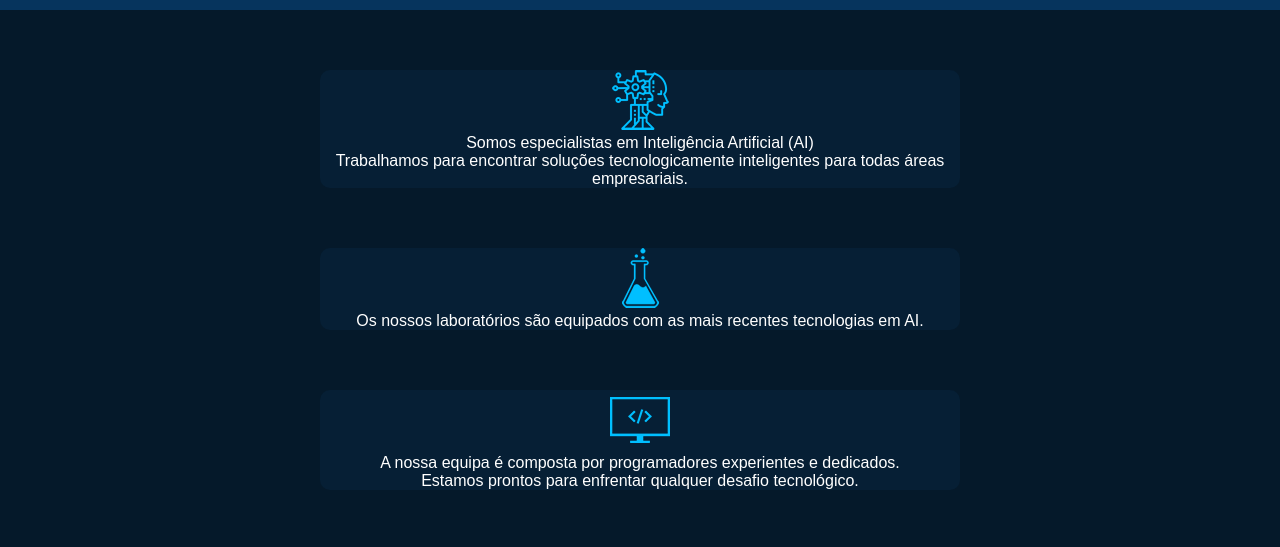
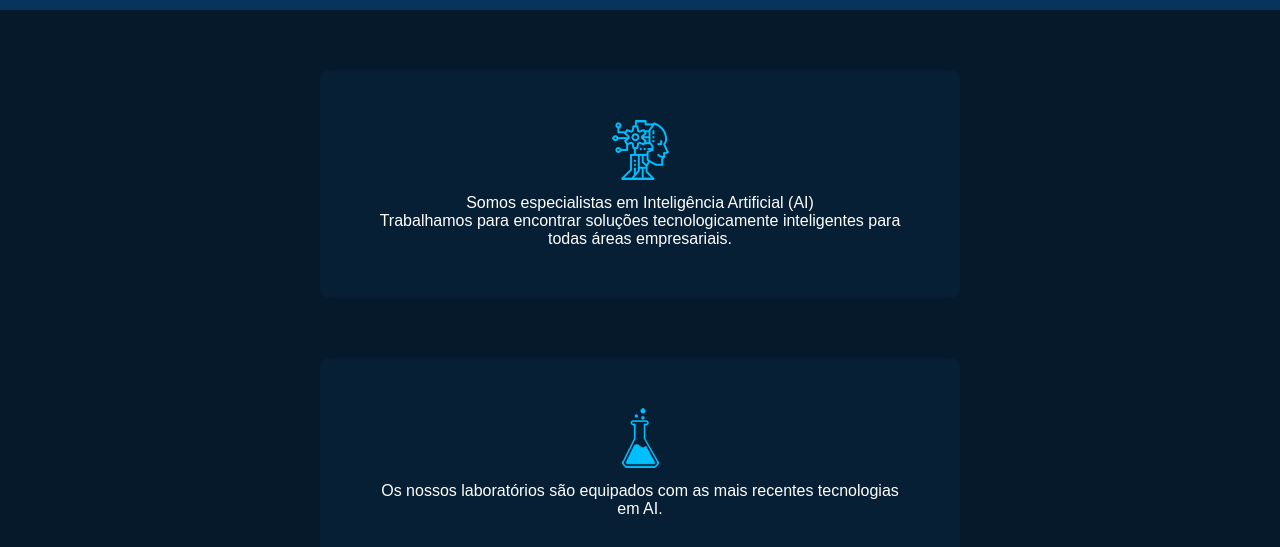
Before and after one commit to thiagorodriguezdev/projeto-inteligencia-artifical, a plain HTML site: page index.html in a window 1280 px wide. Shown: the part 223-770 px from the top of the page. Drawn offline with Linux system fonts and the light colour scheme.

Commit message:
Atualiza a seção "Quem Somos" com novos estilos e classes para os ícones e textos

```diff
--- a/assets/css/style.css
+++ b/assets/css/style.css
@@ -40,6 +40,7 @@ body {
   margin: 0px 50px;
   text-decoration: none;
   color: #7cc2ff;
+  transition: all 0.3s ease;
 }
 
 .container-navegacao a:hover {
@@ -57,6 +58,11 @@ body {
   margin: 60px auto;
   background-color: #061f35;
   width: 50%;
+  padding: 50px;
   border-radius: 10px;
   text-align: center;
 }
+
+.container-quem-somos .servico .icone {
+  margin-bottom: 10px;
+}
--- a/index.html
+++ b/index.html
@@ -29,22 +29,22 @@
 
   <section class="container-quem-somos">
     <article class="servico">
-      <img src="assets/icon_ai.png" alt="icone" alt="Inteligência Artificial">
-      <p>Somos especialistas em <span class="servico-texto-realce">Inteligência Artificial (AI)</span><br>
+      <img src="assets/icon_ai.png" class="icone" alt="icone" alt="Inteligência Artificial">
+      <p class="servico-texto">Somos especialistas em <span class="servico-texto-realce">Inteligência Artificial (AI)</span><br>
         Trabalhamos para encontrar soluções tecnologicamente inteligentes para todas áreas empresariais.
       </p>
     </article>
 
     <article class="servico">
-      <img src="assets/icon_lab.png" alt="icone" alt="Laboratório moderno">
-      <p>
+      <img src="assets/icon_lab.png" class="icone" alt="icone" alt="Laboratório moderno">
+      <p class="servico-texto">
         Os nossos laboratórios são equipados com as mais recentes tecnologias em AI.<br>
       </p>
     </article>
 
     <article class="servico">
-      <img src="assets/icon_computer.png" alt="icone" title="Programadores experientes">
-      <p>
+      <img src="assets/icon_computer.png" class="icone" alt="icone" title="Programadores experientes">
+      <p class="servico-texto">
         A nossa equipa é composta por programadores experientes e dedicados.<br>
         Estamos prontos para enfrentar qualquer desafio tecnológico.
       </p>
```
